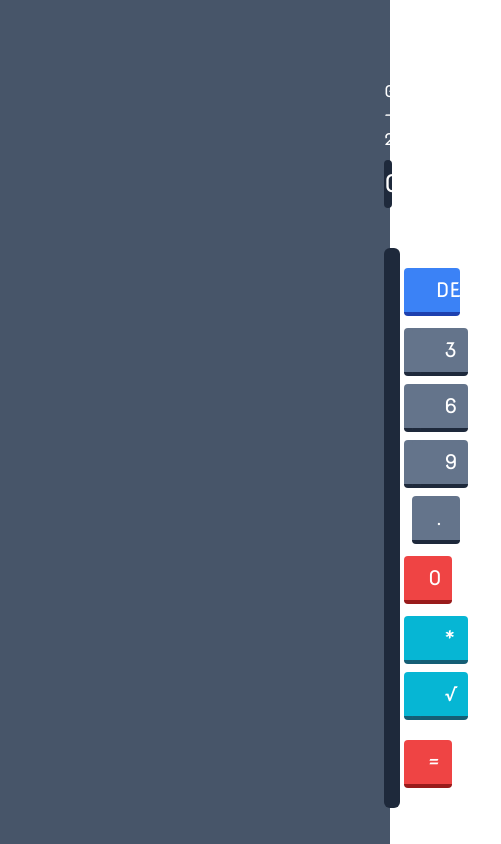
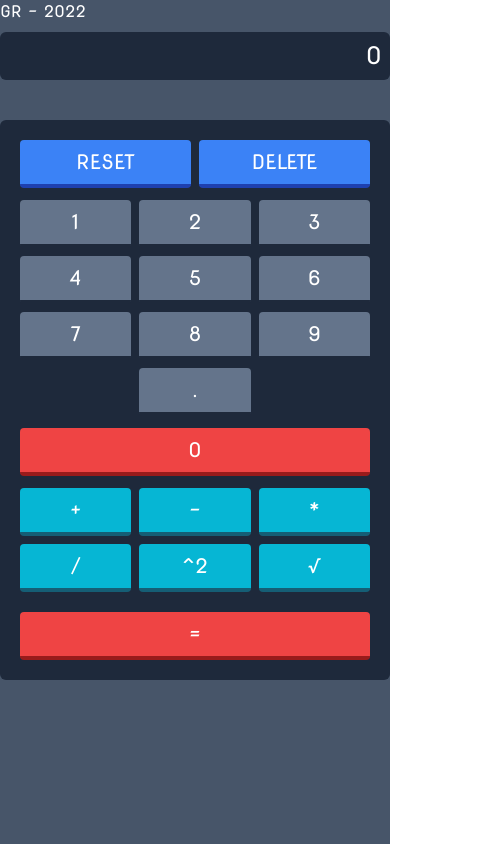
Before and after one commit to GabrielRosalesAzurdia/Calculadora-React, a React (Vite) app: page / in a window 390 px wide. Shown: the whole page, 501 px wide, since content can reach past the window. Built offline with nearby package versions, Linux system fonts and the light colour scheme.

Commit message:
responsivo basico

```diff
--- a/src/components/CalculatorCase.jsx
+++ b/src/components/CalculatorCase.jsx
@@ -11,12 +11,10 @@ function CalculatorCase() {
 		useContext(OperationContext);
 	return (
 		<section
-			className="mb-96 mr-96 ml-96 pt-20"
+			className="md:mb-96 md:mr-96 md:ml-96 md:pt-20"
 			style={{ fontFamily: "NovaRound-Regular" }}
 		>
-			<p className="text-white mb-2">
-				GR - 2022
-			</p>
+			<p className="text-white mb-2">GR - 2022</p>
 			<CalculatorDisplay />
 			<div className="mt-10 bg-slate-800 p-2 rounded-md">
 				<div className="grid grid-cols-2 gap-2 m-3 text-xl">
```
